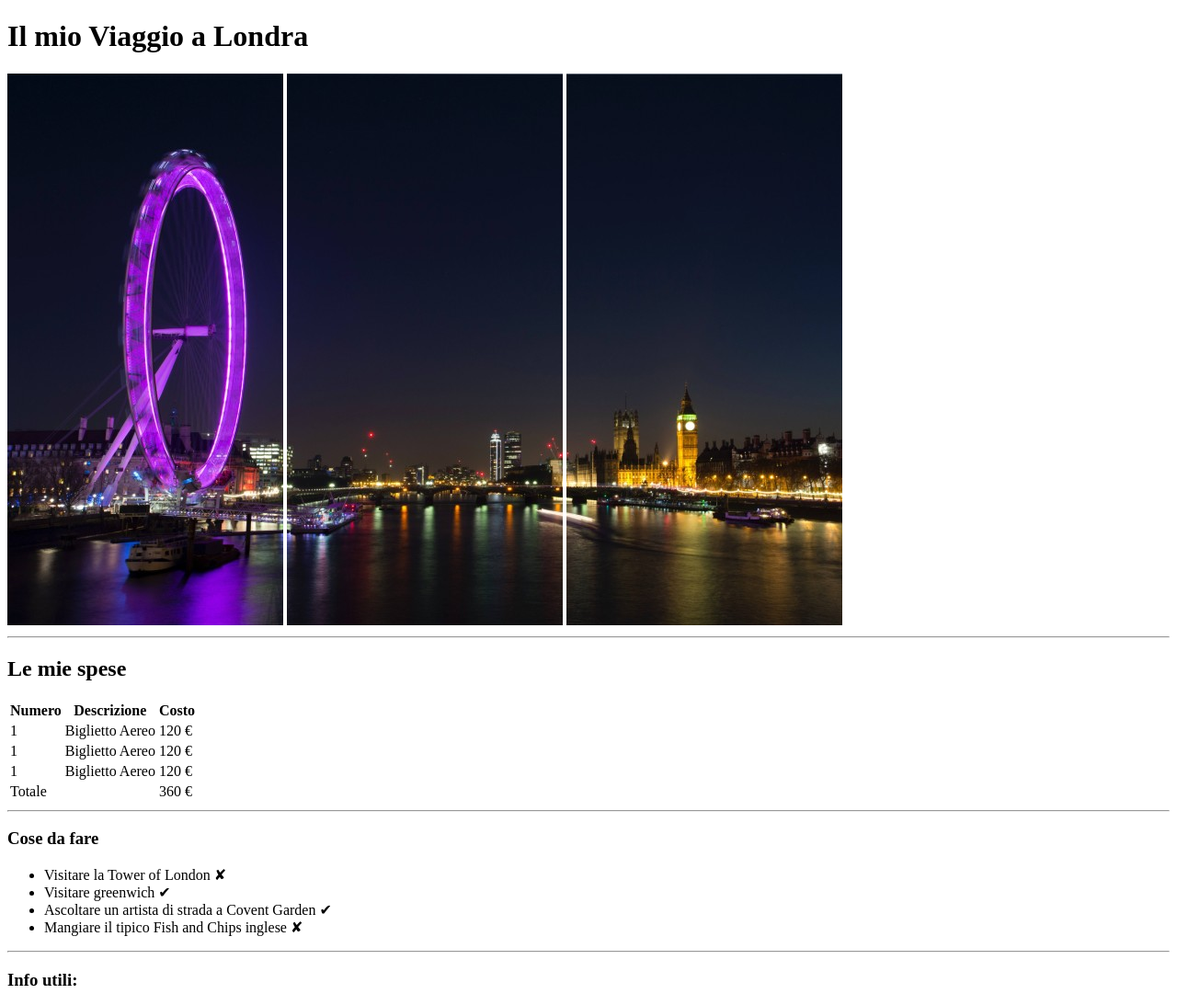
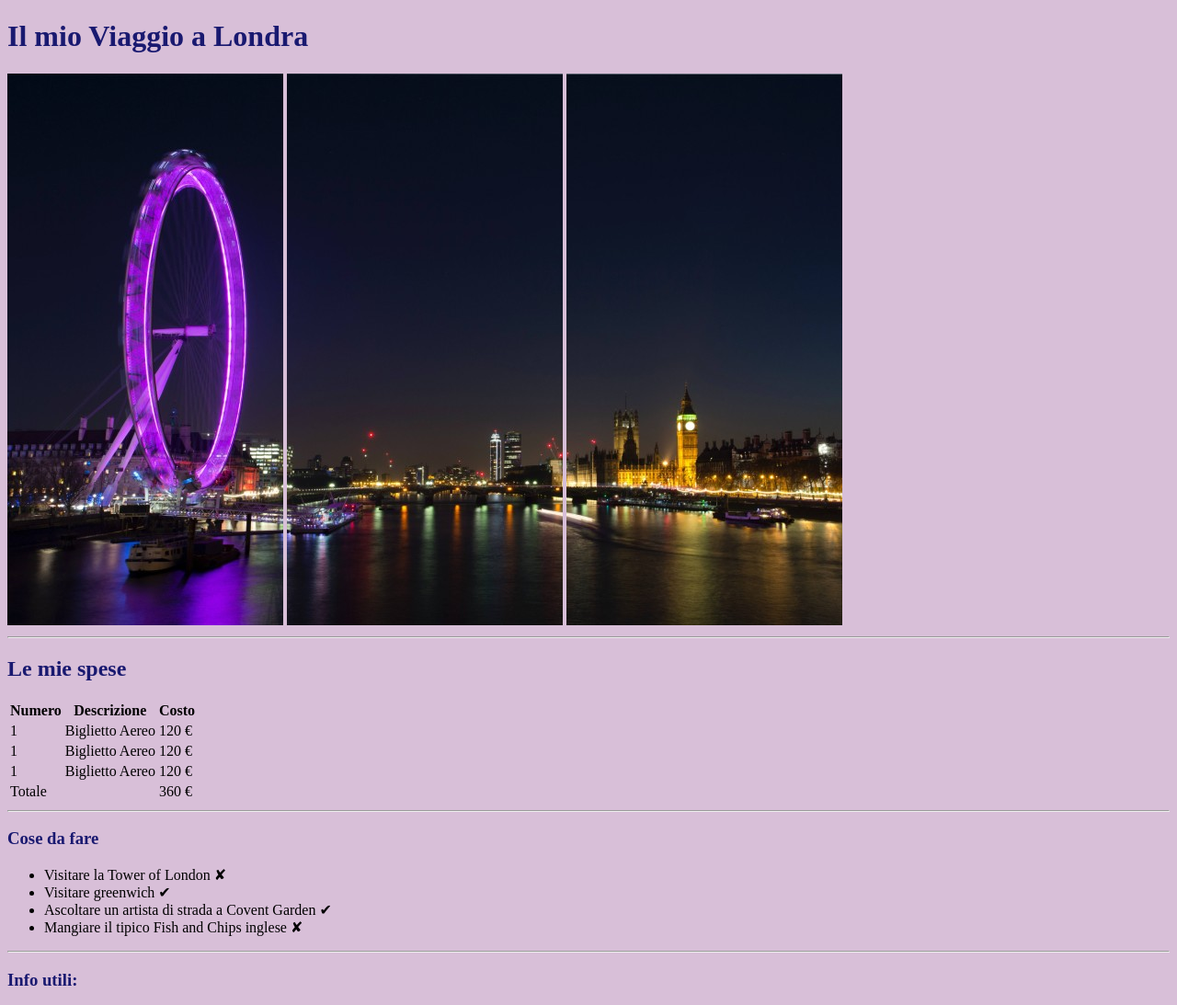
Before and after one commit to luisabattajni/html-london-trip, a plain HTML site: page index.html in a window 1280 px wide. Shown: the top 1093 px of the page at 92% size. Drawn offline with Linux system fonts and the light colour scheme; files whose address does not match are found by name.

Commit message:
prova colore

```diff
--- a/index.html
+++ b/index.html
@@ -6,9 +6,9 @@
     <meta name="viewport" content="width=device-width, initial-scale=1.0">
     <title>Il mio Viaggio a Londra</title>
 </head>
-<body>
+<body style="background-color:thistle;">
     <header>
-        <h1>Il mio Viaggio a Londra</h1>
+        <h1 style="color:midnightblue;">Il mio Viaggio a Londra</h1>
     </header>
     <img src="file:///Users/luisa/Desktop/STUDIO%20CODE/html-london-trip/img/pexels-bill-emrich-230794-0.jpg"
      alt="Londonpic01">
@@ -17,7 +17,7 @@
      <img src="file:///Users/luisa/Desktop/STUDIO%20CODE/html-london-trip/img/pexels-bill-emrich-230794-2.jpg"
      alt="Londonpic03">
     <hr>
-    <h2>Le mie spese</h2>
+    <h2 style="color:midnightblue;">Le mie spese</h2>
     <table>
         <tr>
             <th>Numero</th>
@@ -46,7 +46,7 @@
           </tr>
     </table>
     <hr>
-    <h3>Cose da fare</h3>
+    <h3 style="color:midnightblue;">Cose da fare</h3>
     <ul>
         <li>Visitare la Tower of London &#10008;</li>
         <li>Visitare greenwich &#10004;</li>
@@ -54,7 +54,7 @@
         <li>Mangiare il tipico Fish and Chips inglese &#10008;</li>
     </ul>
     <hr>
-    <h3>Info utili:</h3>
+    <h3 style="color:midnightblue;">Info utili:</h3>
     <ol>
         <li>Numeri utili di emergenza</li>
              <ul>
@@ -74,7 +74,7 @@
             </ul>
     </ol>
     <hr>
-    <h3>Le foto</h3>
+    <h3 style="color:midnightblue;">Le foto</h3>
     <img src="https://www.abta.com/sites/default/files/styles/large/public/media/uploads/london-400x400-compressor_0.jpg"
     alt="Londra">
     <img src="https://pokerstarscareers.com/wp-content/uploads/2020/01/London-Wider-Area-e1597319992670-400x400.jpg"
```
